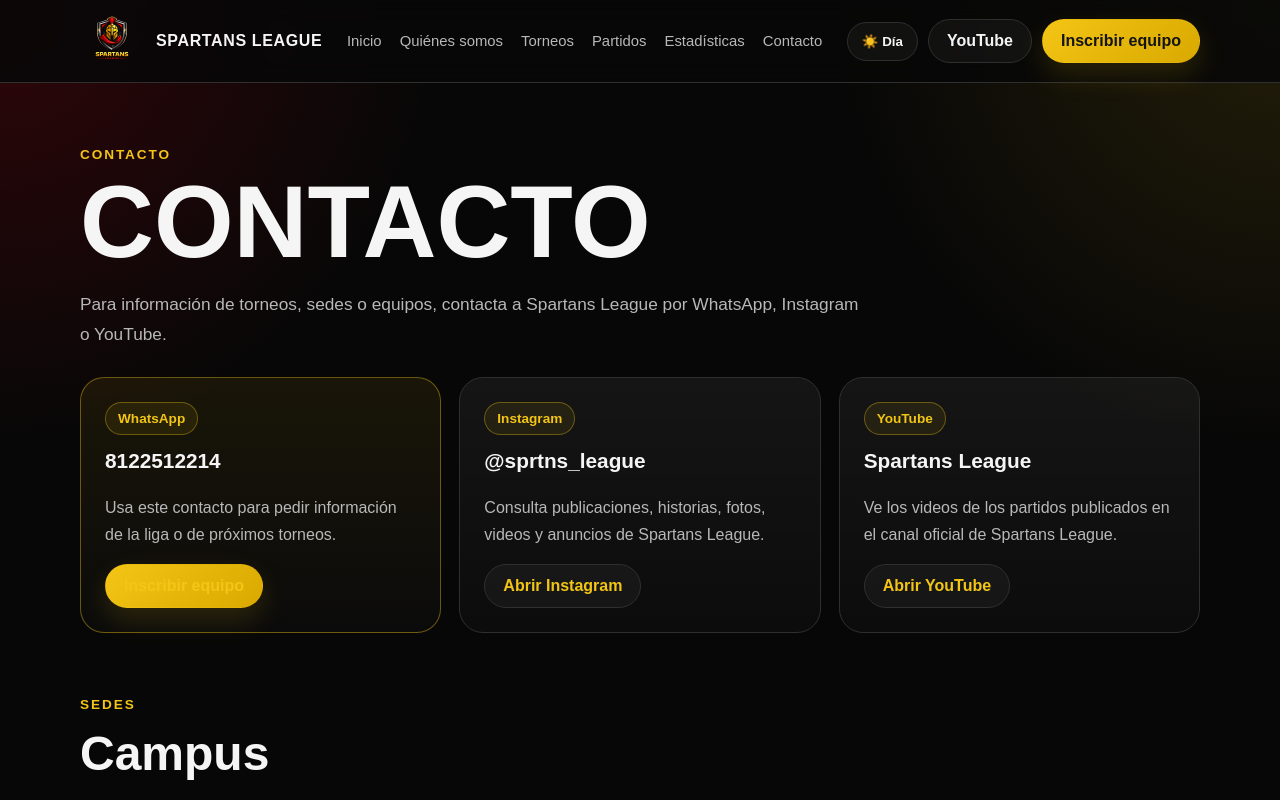
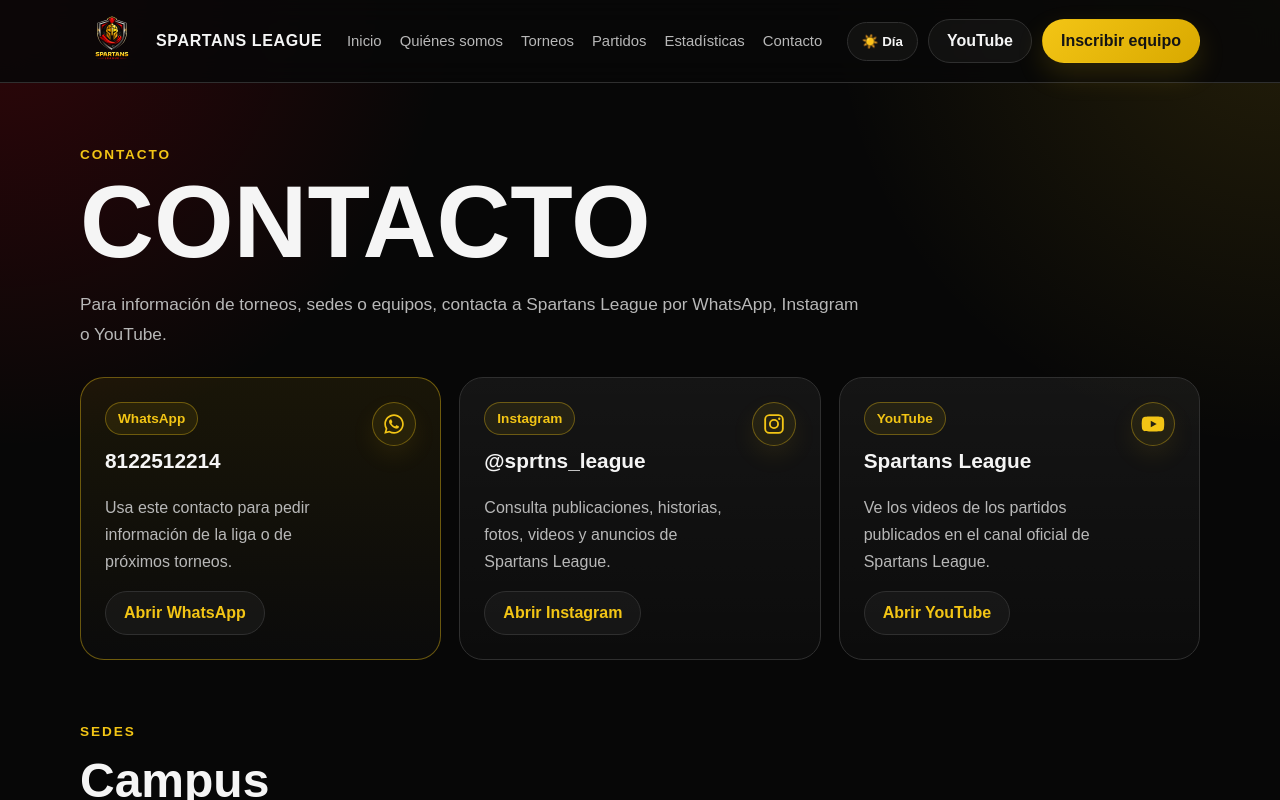
Before and after one commit to spartansleague/spartans-league, a Next.js app: page /contacto in a window 1280 px wide. Shown: the top 800 px of the page. Built offline with nearby package versions, Linux system fonts and the light colour scheme.

Commit message:
Add files via upload

```diff
--- a/app/contacto/page.js
+++ b/app/contacto/page.js
@@ -3,6 +3,30 @@ import { contact, sedes } from "@/data/leagueData";
 export const metadata = {
   title: "Contacto | Spartans League",
 };
+
+function WhatsAppIcon() {
+  return (
+    <svg viewBox="0 0 32 32" aria-hidden="true" className="contact-icon-svg">
+      <path d="M16.02 4C9.4 4 4.02 9.38 4.02 16c0 2.12.56 4.2 1.62 6.02L4 28l6.12-1.6A11.9 11.9 0 0 0 16.02 28c6.62 0 12-5.38 12-12s-5.38-12-12-12Zm0 21.94c-1.8 0-3.56-.49-5.1-1.42l-.37-.22-3.63.95.97-3.54-.24-.36A9.9 9.9 0 0 1 6.08 16c0-5.48 4.46-9.94 9.94-9.94s9.94 4.46 9.94 9.94-4.46 9.94-9.94 9.94Zm5.45-7.45c-.3-.15-1.77-.87-2.04-.97-.27-.1-.47-.15-.67.15-.2.3-.77.97-.95 1.17-.17.2-.35.22-.65.07-.3-.15-1.27-.47-2.42-1.49-.9-.8-1.5-1.79-1.67-2.09-.17-.3-.02-.46.13-.61.13-.13.3-.35.45-.52.15-.17.2-.3.3-.5.1-.2.05-.37-.02-.52-.08-.15-.67-1.62-.92-2.22-.24-.58-.49-.5-.67-.51h-.57c-.2 0-.52.07-.8.37-.27.3-1.05 1.02-1.05 2.49s1.07 2.89 1.22 3.09c.15.2 2.1 3.2 5.08 4.49.71.31 1.26.49 1.69.63.71.23 1.36.2 1.87.12.57-.08 1.77-.72 2.02-1.42.25-.7.25-1.3.17-1.42-.07-.13-.27-.2-.57-.35Z" />
+    </svg>
+  );
+}
+
+function InstagramIcon() {
+  return (
+    <svg viewBox="0 0 32 32" aria-hidden="true" className="contact-icon-svg">
+      <path d="M21.7 4H10.3A6.31 6.31 0 0 0 4 10.3v11.4A6.31 6.31 0 0 0 10.3 28h11.4a6.31 6.31 0 0 0 6.3-6.3V10.3A6.31 6.31 0 0 0 21.7 4Zm4.03 17.7a4.04 4.04 0 0 1-4.03 4.03H10.3a4.04 4.04 0 0 1-4.03-4.03V10.3a4.04 4.04 0 0 1 4.03-4.03h11.4a4.04 4.04 0 0 1 4.03 4.03v11.4ZM16 9.84A6.16 6.16 0 1 0 16 22.16 6.16 6.16 0 0 0 16 9.84Zm0 10.05A3.89 3.89 0 1 1 16 12.1a3.89 3.89 0 0 1 0 7.78Zm7.93-10.31a1.44 1.44 0 1 1-2.88 0 1.44 1.44 0 0 1 2.88 0Z" />
+    </svg>
+  );
+}
+
+function YouTubeIcon() {
+  return (
+    <svg viewBox="0 0 32 32" aria-hidden="true" className="contact-icon-svg">
+      <path d="M29.3 9.7a3.4 3.4 0 0 0-2.39-2.4C24.8 6.73 16.36 6.73 16 6.73s-8.8 0-10.91.57A3.4 3.4 0 0 0 2.7 9.7C2.13 11.81 2.13 16 2.13 16s0 4.19.57 6.3a3.4 3.4 0 0 0 2.39 2.4c2.11.57 10.55.57 10.91.57s8.8 0 10.91-.57a3.4 3.4 0 0 0 2.39-2.4c.57-2.11.57-6.3.57-6.3s0-4.19-.57-6.3ZM13.24 20.03v-8.06L20.55 16l-7.31 4.03Z" />
+    </svg>
+  );
+}
 
 export default function ContactoPage() {
   return (
@@ -17,15 +41,21 @@ export default function ContactoPage() {
         </div>
 
         <div className="grid grid-3">
-          <div className="card contact-card highlight">
+          <div className="card contact-card highlight contact-card-with-icon">
+            <div className="contact-icon">
+              <WhatsAppIcon />
+            </div>
             <span className="badge">WhatsApp</span>
             <h3>{contact.whatsapp}</h3>
             <p>Usa este contacto para pedir información de la liga o de próximos torneos.</p>
-            <a className="primary-btn" href={contact.whatsappLink} target="_blank" rel="noreferrer">
-              Inscribir equipo
+            <a className="secondary-btn" href={contact.whatsappLink} target="_blank" rel="noreferrer">
+              Abrir WhatsApp
             </a>
           </div>
-          <div className="card contact-card">
+          <div className="card contact-card contact-card-with-icon">
+            <div className="contact-icon">
+              <InstagramIcon />
+            </div>
             <span className="badge">Instagram</span>
             <h3>{contact.instagram}</h3>
             <p>Consulta publicaciones, historias, fotos, videos y anuncios de Spartans League.</p>
@@ -33,7 +63,10 @@ export default function ContactoPage() {
               Abrir Instagram
             </a>
           </div>
-          <div className="card contact-card">
+          <div className="card contact-card contact-card-with-icon">
+            <div className="contact-icon">
+              <YouTubeIcon />
+            </div>
             <span className="badge">YouTube</span>
             <h3>{contact.youtube}</h3>
             <p>Ve los videos de los partidos publicados en el canal oficial de Spartans League.</p>
--- a/app/globals.css
+++ b/app/globals.css
@@ -712,3 +712,36 @@ tr:last-child td {
     min-width: 590px;
   }
 }
+
+.contact-card-with-icon {
+  position: relative;
+  padding-right: 82px;
+}
+
+.contact-icon {
+  position: absolute;
+  top: 24px;
+  right: 24px;
+  width: 44px;
+  height: 44px;
+  display: grid;
+  place-items: center;
+  border: 1px solid rgba(243, 197, 21, 0.35);
+  border-radius: 999px;
+  color: var(--gold);
+  background: rgba(243, 197, 21, 0.08);
+  box-shadow: 0 10px 24px rgba(243, 197, 21, 0.08);
+}
+
+.contact-icon-svg {
+  width: 26px;
+  height: 26px;
+  fill: currentColor;
+}
+
+@media (max-width: 540px) {
+  .contact-card-with-icon {
+    padding-right: 24px;
+    padding-top: 78px;
+  }
+}
```
